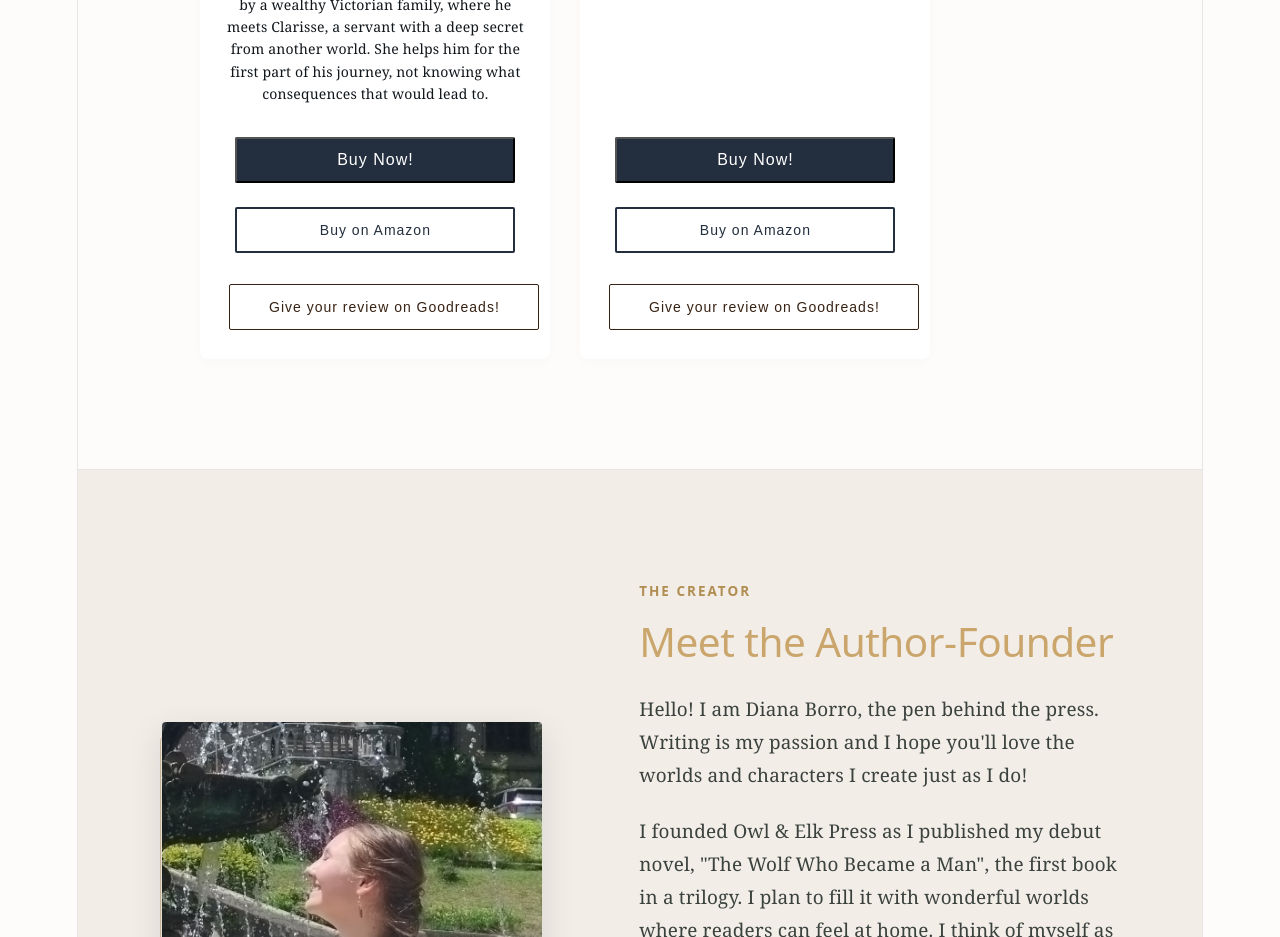
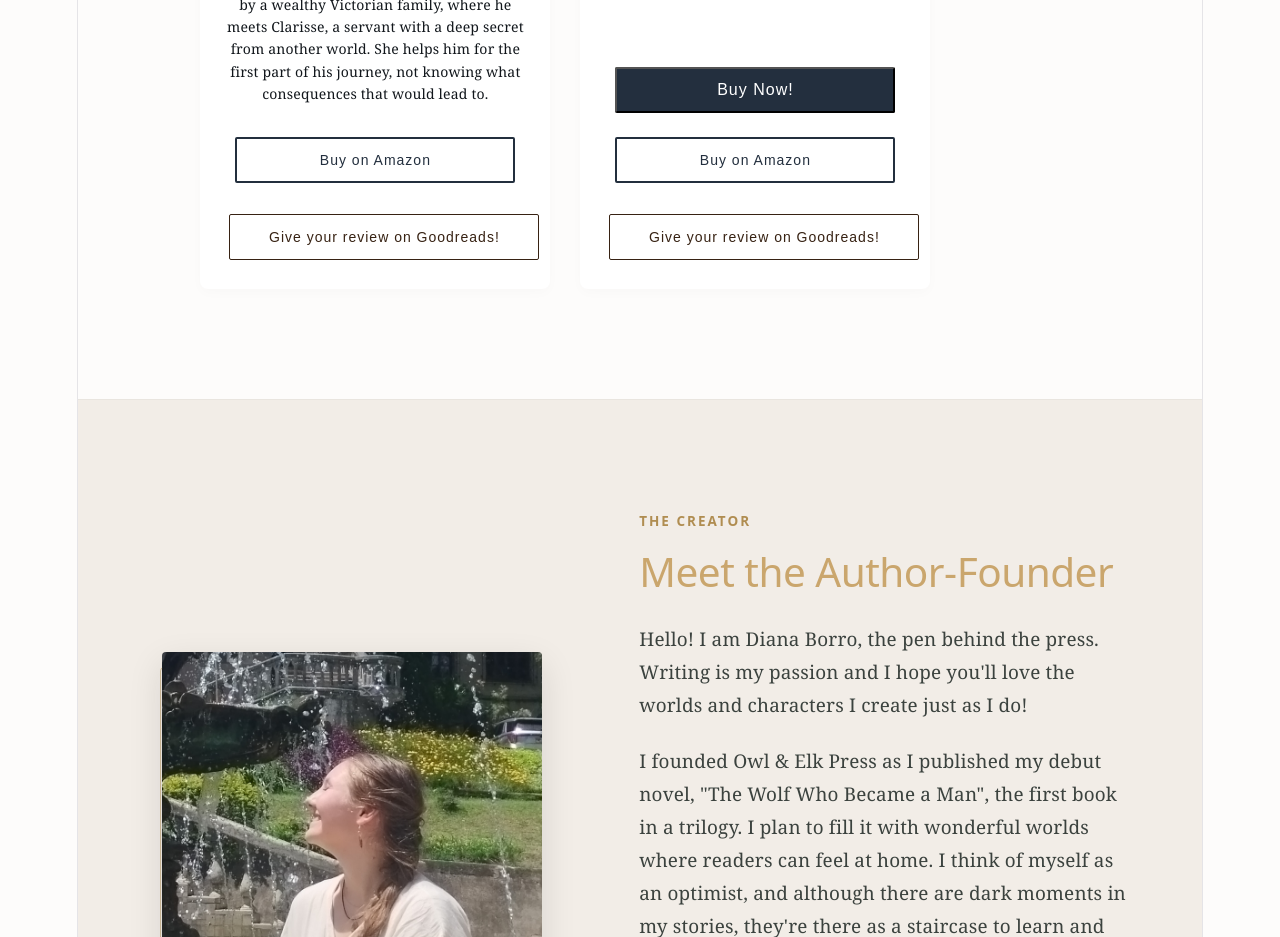
Before and after one commit to DianaBorro/Owl-Elk-Press, a React (Vite) app: page / in a window 1280 px wide. Shown: the part 2300-3237 px from the top of the page. Built offline with nearby package versions, Linux system fonts and the light colour scheme.

Commit message:
make button to buy on website conditional

```diff
--- a/src/Components/BookCard.tsx
+++ b/src/Components/BookCard.tsx
@@ -2,7 +2,7 @@ import {useState} from "react";
 
 interface BookProps {
     title: string;
-    stripePriceId: string;
+    stripePriceId?: string;
     genreTag?: string;
     synopsis: string;
     coverImg: string;
@@ -62,14 +62,14 @@ function BookCard({
                     <h3>{title}</h3>
                     {synopsis && <p className="book-synopsis">{synopsis}</p>}
 
-                    <button
+                    {stripePriceId && (<button
                         onClick={handleBuyEbook}
                         disabled={loading}
                         className="btn btn-ebook"
                         style={{cursor: loading ? 'not-allowed' : 'pointer', opacity: loading ? 0.7 : 1}}
                     >
                         {loading ? 'Loading...' : 'Buy Now!'}
-                    </button>
+                    </button>)}
 
                     <div className="book-actions">
                         {amazonLink && (
--- a/src/Components/Bookshelf.tsx
+++ b/src/Components/Bookshelf.tsx
@@ -11,7 +11,7 @@ function Bookshelf() {
             <div className="bookshelf-horizontal-scroll">
                 <BookCard
                     title="The Wolf Who Became a Man"
-                    stripePriceId="price_UN_ALTRO_PRICE_ID_DI_STRIPE"
+                    //stripePriceId="price_UN_ALTRO_PRICE_ID_DI_STRIPE"
                     genreTag="Victorian Fantasy, Romantasy"
                     synopsis="Can a wolf learn how to love? When turned into a human due to a bet between the Moonlady,
                     a powerful celestial being, and Lord Zessesis, a vampire king, all Damocles can focus on is how to go back.
@@ -25,7 +25,8 @@ function Bookshelf() {
 
                 <BookCard
                     title="The Street Artist's Faun"
-                    stripePriceId="price_1U9Y1lFeEIEfaRhKOFXHKZeqd"
+                    stripePriceId="price_1U9Y1lFeEIEfaRhKOFXHKZeq"
+                    //stripePriceId="price_1U9Y1lFeEIEfaRhKOFXHKZeqd"
                     genreTag="Mythic Fiction, Romantasy"
                     synopsis=" This is the story of a street artist and her prisoner, a faun.
                      He ought to hate her, yet he knows nothing but love for her.
```
